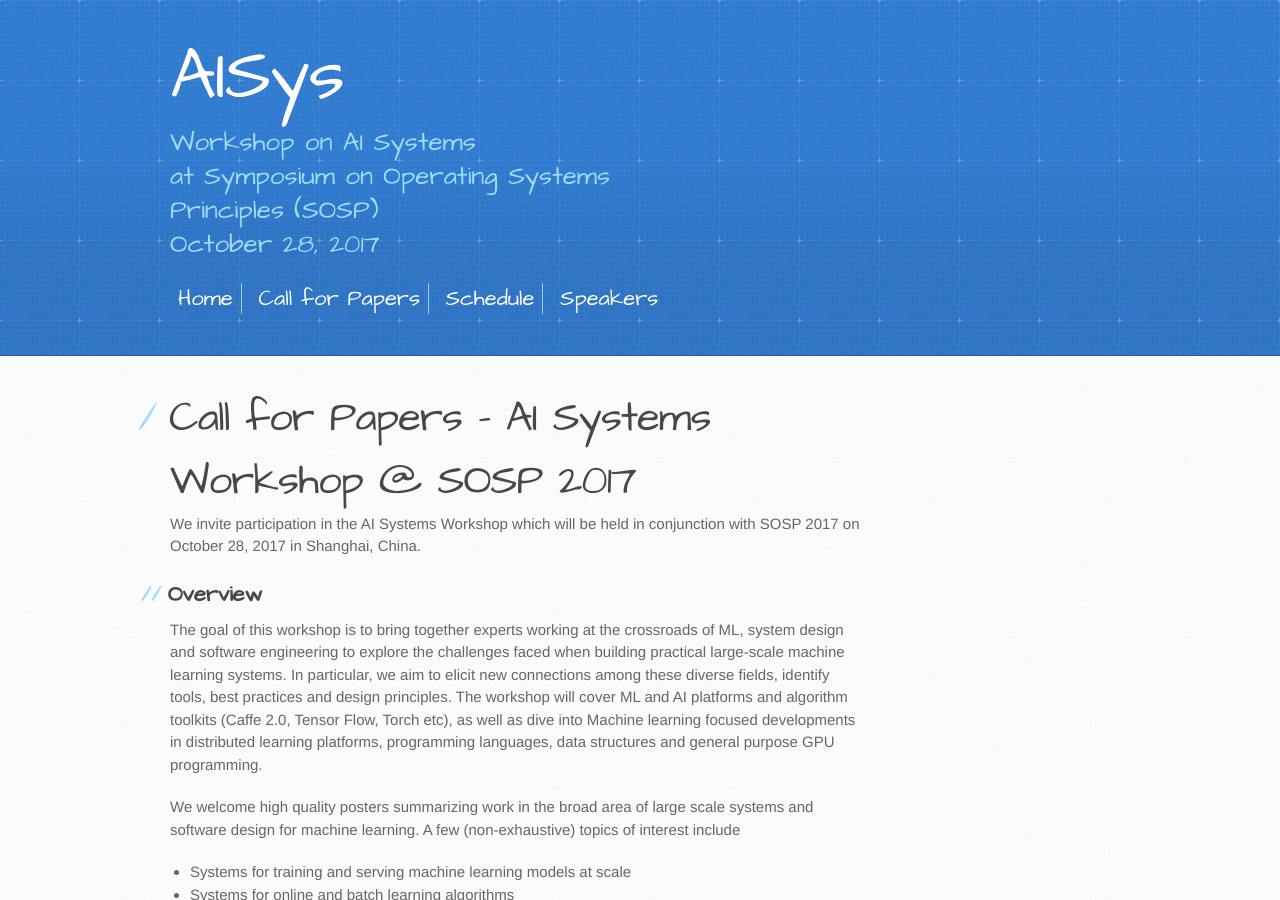
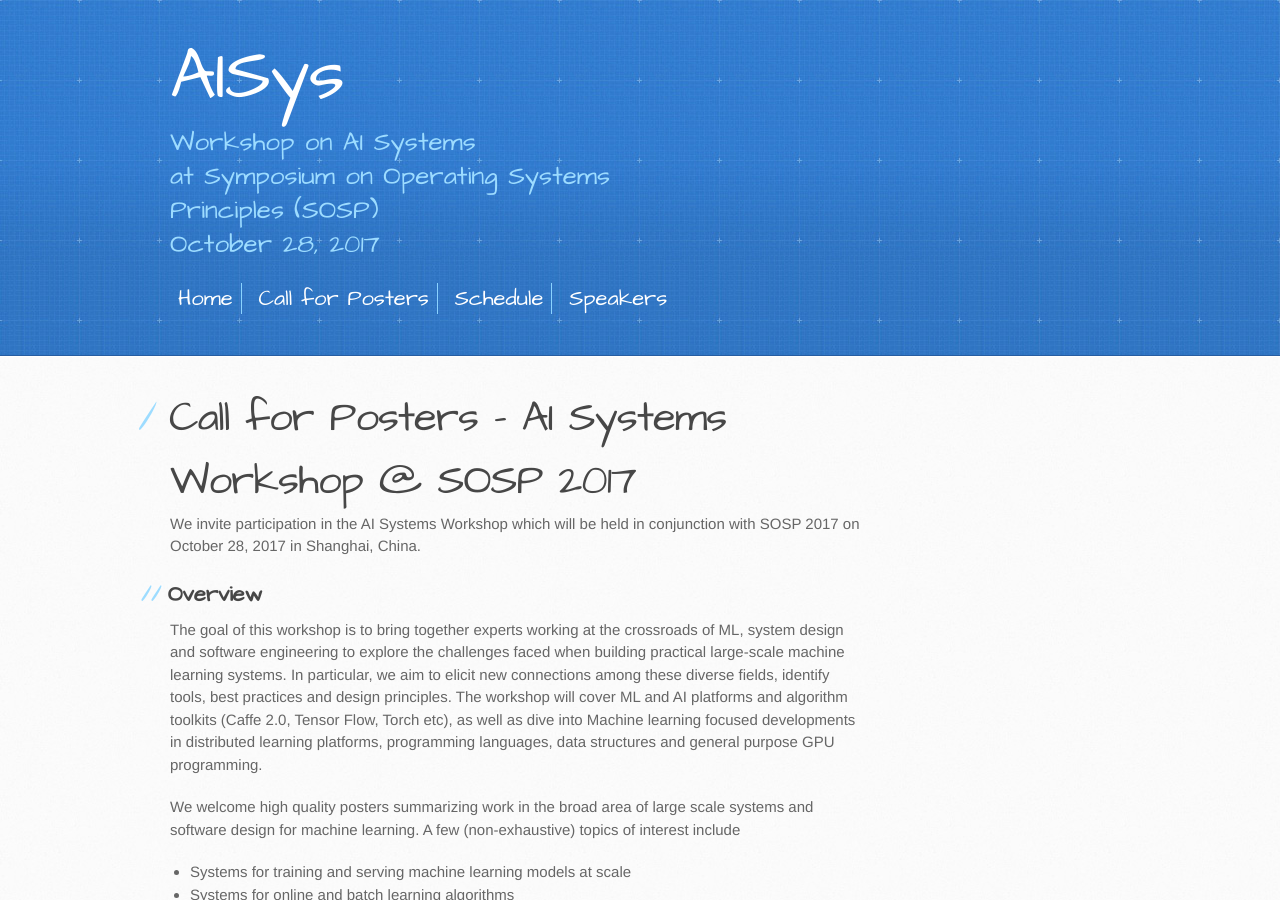
Before and after one commit to LearningSys/sosp17, a Jekyll site: the page built from cfp.md, in a window 1280 px wide and 900 px high. Built offline with Jekyll 4.4.1, drawn with Linux system fonts in a browser that asks for light colours; our own code applies the rules of GitHub Pages for plain Markdown files; the repository's description, which GitHub fills in, is left out.

Commit message:
posters not papers

```diff
--- a/_layouts/default.html
+++ b/_layouts/default.html
@@ -26,7 +26,7 @@
       <h2>October 28, 2017</h2>
 		<div class='mymenu'>
 			<span class='menu-link'><a href='index.html'>Home</a></span>
-			<span class='menu-link'><a href='cfp.html'>Call for Papers</a></span>
+			<span class='menu-link'><a href='cfp.html'>Call for Posters</a></span>
 			<span class='menu-link'><a href='schedule.html'>Schedule</a></span>
 			<span class='menu-link-last'><a href='talks.html'>Speakers</a></span>
 			<!-- <span class='menu&#45;link&#45;last'><a href='papers.html'>Accepted Papers</a></span> -->
--- a/cfp.md
+++ b/cfp.md
@@ -1,4 +1,4 @@
-# Call for Papers - AI Systems Workshop @ SOSP 2017
+# Call for Posters - AI Systems Workshop @ SOSP 2017
 We invite participation in the AI Systems Workshop which will be held in conjunction with SOSP 2017 on October 28, 2017 in Shanghai, China.
 ## Overview
 
```
